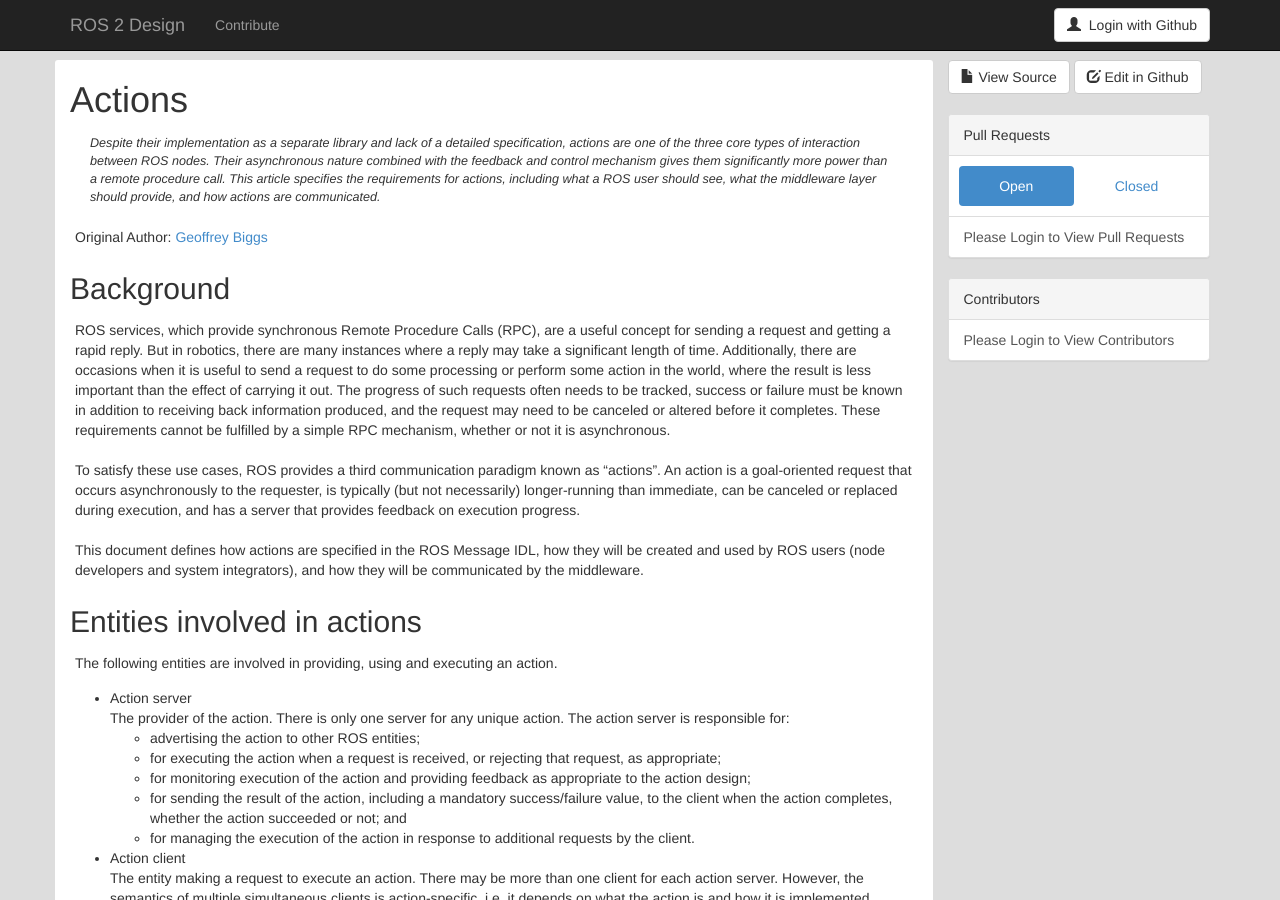
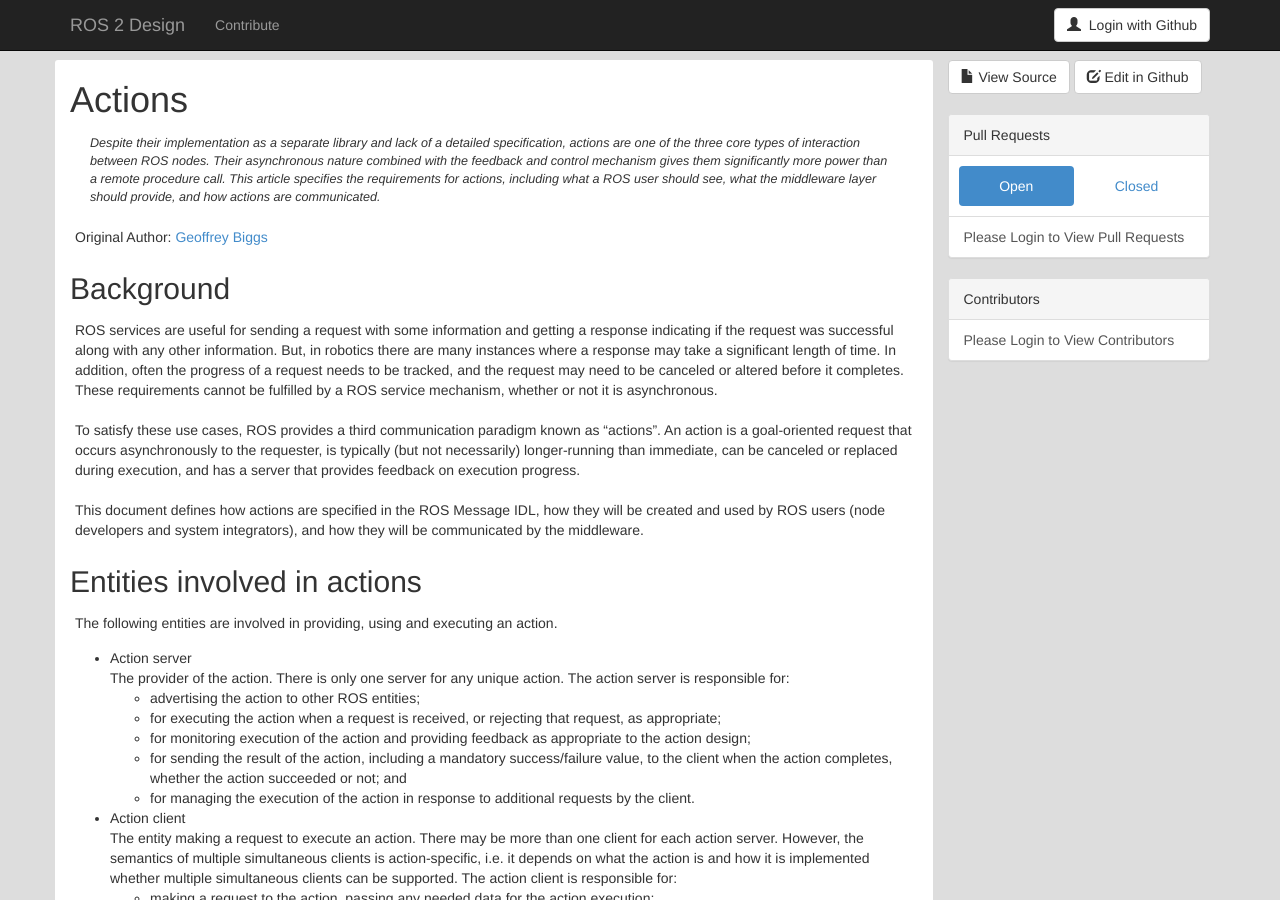
Before and after one commit to ros2/design, a Jekyll site: the page built from articles/actions.md, in a window 1280 px wide and 900 px high. Built offline with Jekyll 4.4.1, drawn with Linux system fonts in a browser that asks for light colours; nearby versions of some CDN libraries.

Commit message:
Update background

```diff
--- a/articles/actions.md
+++ b/articles/actions.md
@@ -22,11 +22,10 @@ Original Author: {{ page.author }}
 
 ## Background
 
-ROS services, which provide synchronous Remote Procedure Calls (RPC), are a useful concept for sending a request and getting a rapid reply.
-But in robotics, there are many instances where a reply may take a significant length of time.
-Additionally, there are occasions when it is useful to send a request to do some processing or perform some action in the world, where the result is less important than the effect of carrying it out.
-The progress of such requests often needs to be tracked, success or failure must be known in addition to receiving back information produced, and the request may need to be canceled or altered before it completes.
-These requirements cannot be fulfilled by a simple RPC mechanism, whether or not it is asynchronous.
+ROS services are useful for sending a request with some information and getting a response indicating if the request was successful along with any other information.
+But, in robotics there are many instances where a response may take a significant length of time.
+In addition, often the progress of a request needs to be tracked, and the request may need to be canceled or altered before it completes.
+These requirements cannot be fulfilled by a ROS service mechanism, whether or not it is asynchronous.
 
 To satisfy these use cases, ROS provides a third communication paradigm known as "actions".
 An action is a goal-oriented request that occurs asynchronously to the requester, is typically (but not necessarily) longer-running than immediate, can be canceled or replaced during execution, and has a server that provides feedback on execution progress.
```
